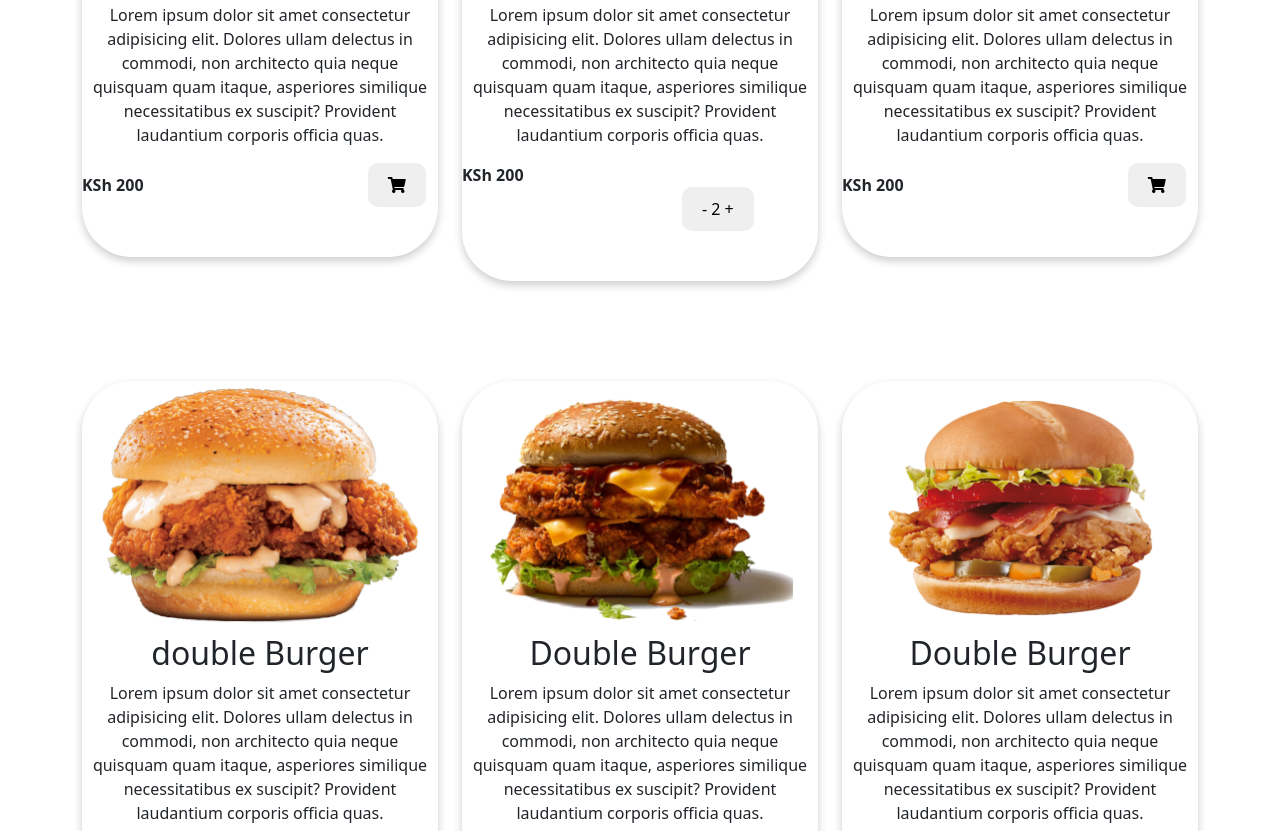
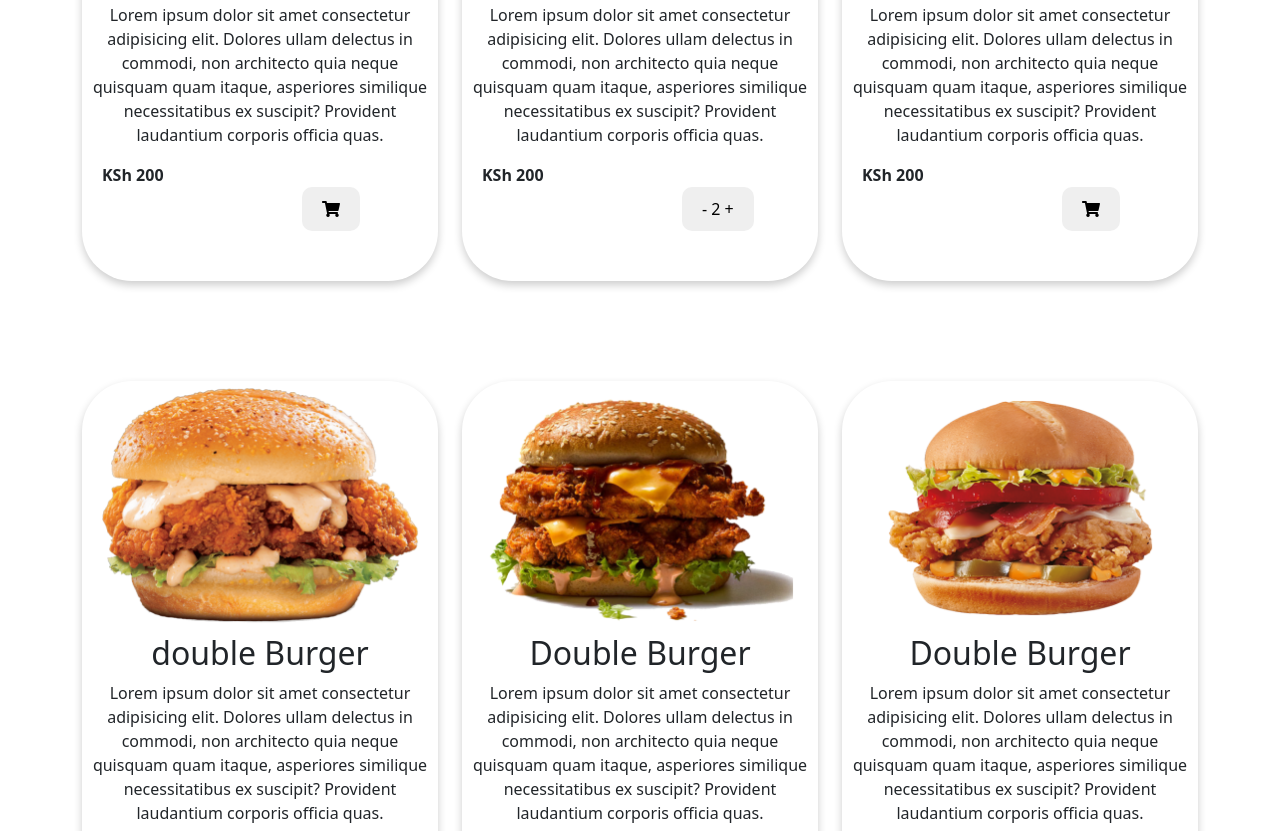
Before and after one commit to antonymburia/Burger_palace, a plain HTML site: page index.html in a window 1280 px wide. Shown: the part 1869-2700 px from the top of the page. Drawn offline with nearby package versions, Linux system fonts and the light colour scheme.

Commit message:
style footer

```diff
--- a/style.css
+++ b/style.css
@@ -109,3 +109,7 @@ body {
     padding-left: 50px;
 
 }
+.footerformat {
+    margin-left: 20px;
+    text-align: left;
+}
```
